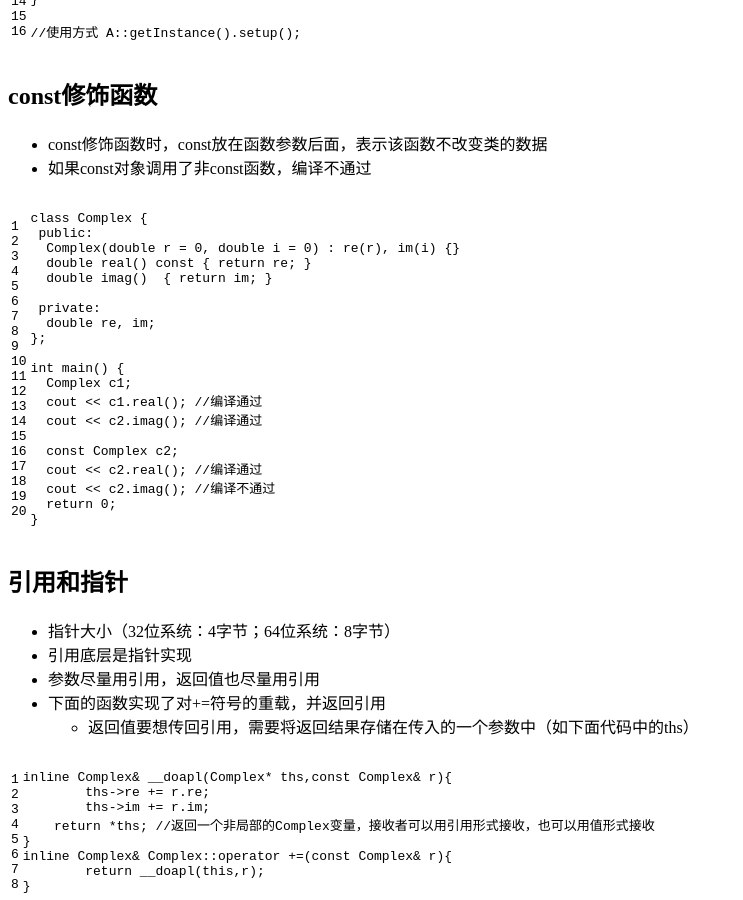
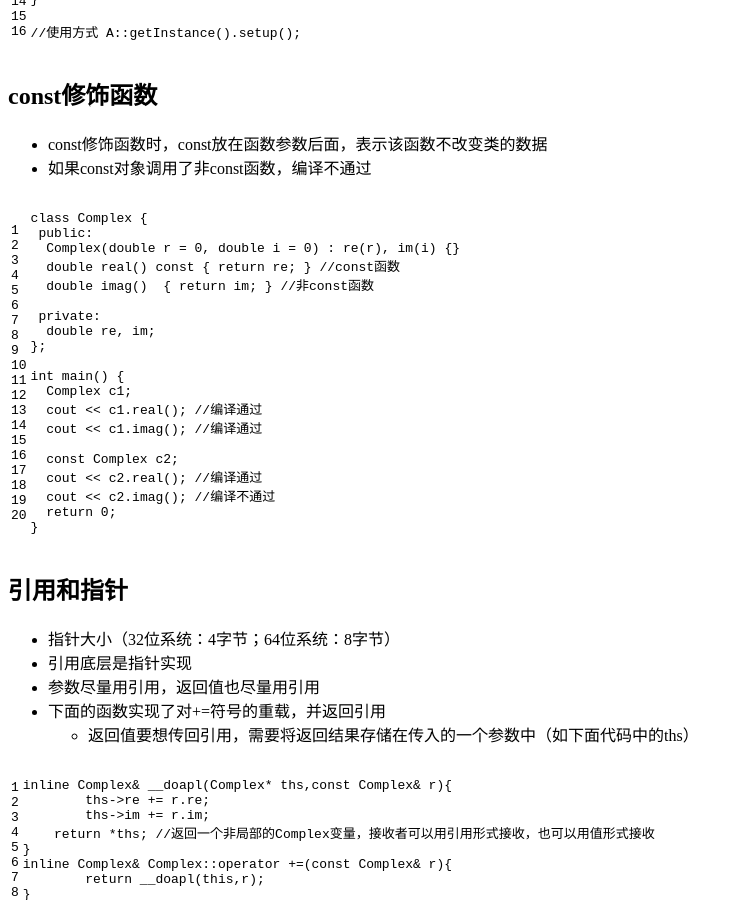
Before and after one commit to Gnoy-Nus/Gnoy-Nus.github.io, a Jekyll site: the page built from _posts/2023-04-02-侯捷C++面向对象高级编程1.md, in a window 1280 px wide and 900 px high, scrolled down 1095 px. Shown: the whole window, without its empty margins (0-743 px from the left). Built offline with Jekyll 4.4.1, drawn with Linux system fonts in a browser that asks for light colours; comment, search, counter and statistics services are not loaded.

Commit message:
Update 2023-04-02-侯捷C++面向对象高级编程1.md

```diff
--- a/_posts/2023-04-02-侯捷C++面向对象高级编程1.md
+++ b/_posts/2023-04-02-侯捷C++面向对象高级编程1.md
@@ -63,8 +63,8 @@ A& A::getInstance(){
 class Complex {
  public:
   Complex(double r = 0, double i = 0) : re(r), im(i) {}
-  double real() const { return re; }
-  double imag()  { return im; }
+  double real() const { return re; } //const函数
+  double imag()  { return im; } //非const函数
 
  private:
   double re, im;
@@ -73,7 +73,7 @@ class Complex {
 int main() {
   Complex c1;
   cout << c1.real(); //编译通过
-  cout << c2.imag(); //编译通过
+  cout << c1.imag(); //编译通过
 
   const Complex c2;
   cout << c2.real(); //编译通过
```
